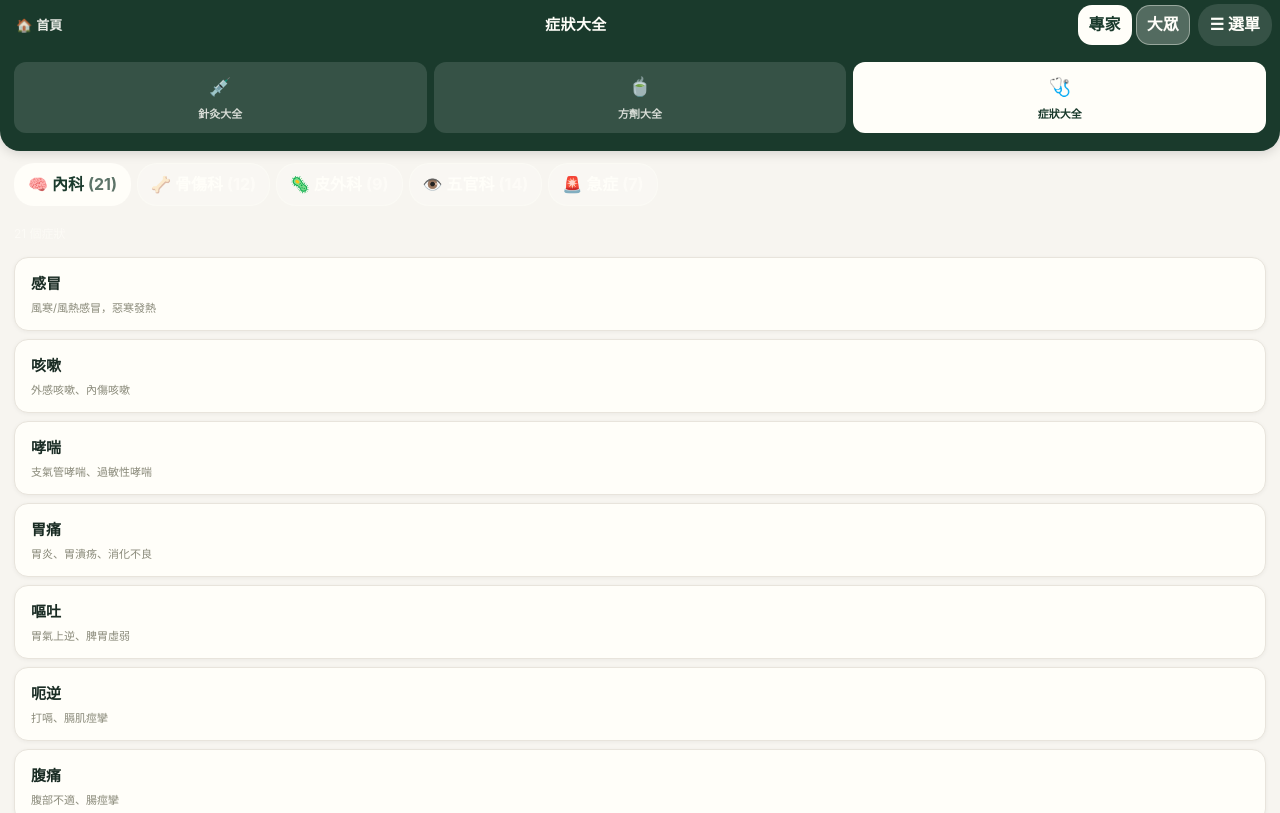
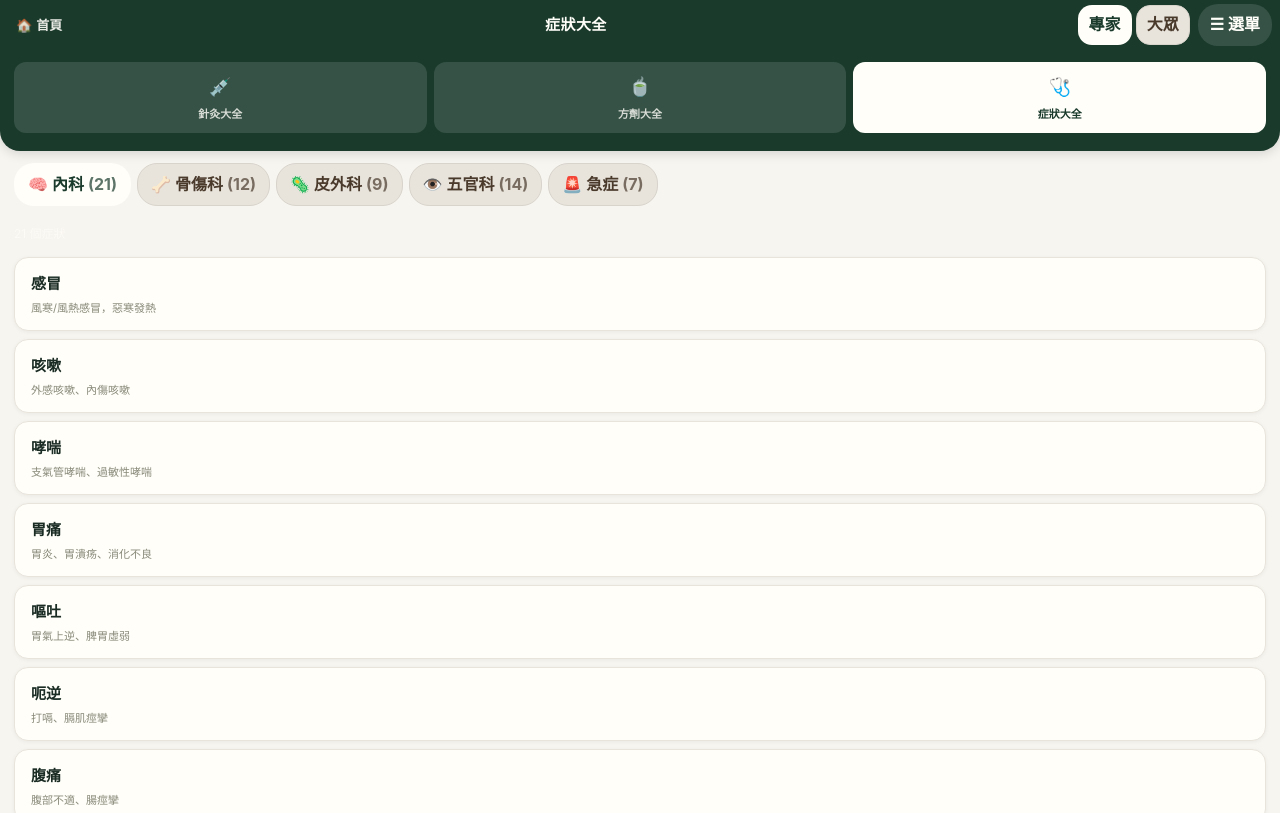
Before and after one commit to realtcmweb/tcm-knowledge-base, a Next.js app: page /en/symptoms in a window 1280 px wide. Shown: the top 813 px of the page. Built offline with nearby package versions, Linux system fonts and the light colour scheme.

Commit message:
Fix: unselected tabs dark bg (#E8E4DC) + dark text (#4A3A2C)

```diff
--- a/app/[locale]/symptoms/page.tsx
+++ b/app/[locale]/symptoms/page.tsx
@@ -180,9 +180,9 @@ export default function SymptomsPage() {
               style={{
                 padding: '5px 10px', borderRadius: '14px', border: 'none',
                 fontSize: '11px', fontWeight: 700, cursor: 'pointer',
-                backgroundColor: mode === 'expert' ? '#FFFEF9' : 'rgba(255,254,249,0.25)',
-                color: mode === 'expert' ? '#1a3A2C' : '#FFFEF9',
-                border: mode === 'expert' ? '1.5px solid transparent' : '1.5px solid rgba(255,254,249,0.4)',
+                backgroundColor: mode === 'expert' ? '#FFFEF9' : '#E8E4DC',
+                color: mode === 'expert' ? '#1a3A2C' : '#4A3A2C',
+                border: mode === 'expert' ? '1.5px solid transparent' : '1.5px solid #D8D4CC',
               }}
             >專家</button>
             <button
@@ -190,9 +190,9 @@ export default function SymptomsPage() {
               style={{
                 padding: '5px 10px', borderRadius: '14px', border: 'none',
                 fontSize: '11px', fontWeight: 700, cursor: 'pointer',
-                backgroundColor: mode === 'popular' ? '#FFFEF9' : 'rgba(255,254,249,0.25)',
-                color: mode === 'popular' ? '#1a3A2C' : '#FFFEF9',
-                border: mode === 'popular' ? '1.5px solid transparent' : '1.5px solid rgba(255,254,249,0.4)',
+                backgroundColor: mode === 'popular' ? '#FFFEF9' : '#E8E4DC',
+                color: mode === 'popular' ? '#1a3A2C' : '#4A3A2C',
+                border: mode === 'popular' ? '1.5px solid transparent' : '1.5px solid #D8D4CC',
               }}
             >大眾</button>
           </div>
@@ -302,9 +302,9 @@ export default function SymptomsPage() {
                     flexShrink: 0, padding: '7px 13px',
                     borderRadius: '20px', border: 'none', cursor: 'pointer',
                     fontSize: '11px', fontWeight: 700,
-                    backgroundColor: selectedPopularCat === cat.key ? '#FFFEF9' : 'rgba(255,254,249,0.25)',
-                    color: selectedPopularCat === cat.key ? '#1a3A2C' : '#FFFEF9',
-                    border: selectedPopularCat === cat.key ? '1.5px solid transparent' : '1.5px solid rgba(255,254,249,0.35)',
+                    backgroundColor: selectedPopularCat === cat.key ? '#FFFEF9' : '#E8E4DC',
+                  color: selectedPopularCat === cat.key ? '#1a3A2C' : '#4A3A2C',
+                  border: selectedPopularCat === cat.key ? '1.5px solid transparent' : '1.5px solid #D8D4CC',
                     whiteSpace: 'nowrap',
                   }}
                 >
@@ -329,9 +329,9 @@ export default function SymptomsPage() {
                   flexShrink: 0, padding: '7px 13px',
                   borderRadius: '20px', border: 'none', cursor: 'pointer',
                   fontSize: '11px', fontWeight: 700,
-                  backgroundColor: selectedExpertCat === cat.key ? '#FFFEF9' : 'rgba(255,254,249,0.25)',
-                  color: selectedExpertCat === cat.key ? '#1a3A2C' : '#FFFEF9',
-                  border: selectedExpertCat === cat.key ? '1.5px solid transparent' : '1.5px solid rgba(255,254,249,0.35)',
+                  backgroundColor: selectedExpertCat === cat.key ? '#FFFEF9' : '#E8E4DC',
+                  color: selectedExpertCat === cat.key ? '#1a3A2C' : '#4A3A2C',
+                  border: selectedExpertCat === cat.key ? '1.5px solid transparent' : '1.5px solid #D8D4CC',
                   whiteSpace: 'nowrap',
                 }}
               >
```
